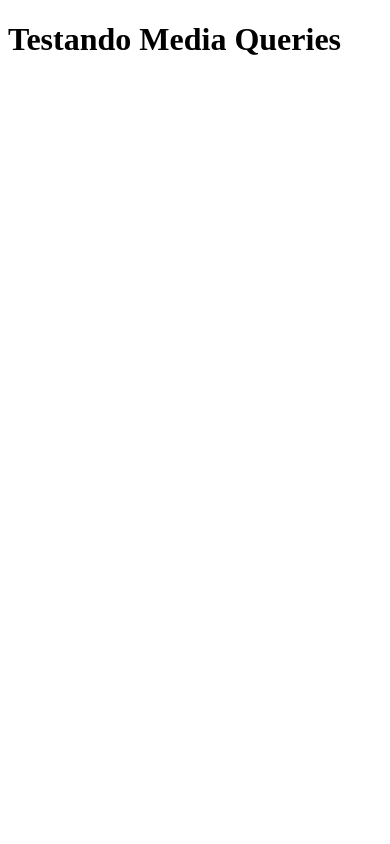
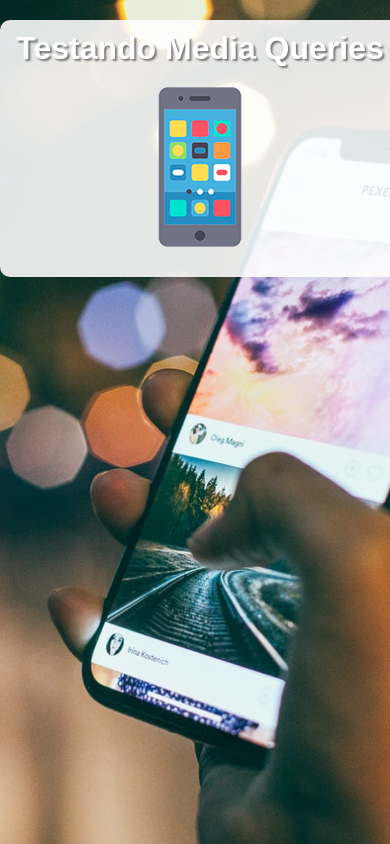
Before and after one commit to Anguna/HTML-e-CSS, a plain HTML site: page exercicios/ex026/mq004/index.html in a window 390 px wide. Drawn offline with Linux system fonts and the light colour scheme.

Commit message:
mobile first

```diff
--- /dev/null
+++ b/exercicios/ex026/mq004/estilos/style.css
@@ -0,0 +1,48 @@
+@charset "UTF-8";
+
+/* Versão Mobile first */
+
+* {
+    font-family: Arial, Helvetica, sans-serif;
+    font-size: 1em;
+    margin: 0px;
+    padding: 0px;
+    box-sizing: border-box;
+}
+
+html {
+    height: 100vh;
+}
+
+body {
+    background: black url(../imagens/back-phone.jpg) no-repeat;
+    background-size: cover;
+    background-position: center center;
+}
+
+main {
+    background-color: rgba(255, 255, 255, 0.878);
+    width: 400px;
+    margin: auto;
+    margin-top: 20px;
+    border-radius: 10px;
+    padding: 10px;
+}
+
+h1{
+    text-align: center;
+    color: white;
+    font-size: 2em;
+    text-shadow: 2px 2px 2px rgba(0, 0, 0, 0.479);
+}
+
+img{
+    display: block;
+    margin: auto;
+}
+
+img#phone { display: block;}
+img#tablet { display: none;}
+img#print { display: none;}
+img#pc { display: none;}
+img#tv { display: none;}
--- a/exercicios/ex026/mq004/index.html
+++ b/exercicios/ex026/mq004/index.html
@@ -4,10 +4,17 @@
     <meta charset="UTF-8">
     <meta name="viewport" content="width=device-width, initial-scale=1.0">
     <title>Media Query</title>
+    <link rel="stylesheet" href="estilos/style.css" media="all">
+    <link rel="stylesheet" href="estilos/media-query.css">
 </head>
 <body>
     <main>
         <h1>Testando Media Queries</h1>
+        <img id="phone" src="imagens/icon-phone.png" alt="Acessando via smartphone">
+        <img id="tablet" src="imagens/icon-tablet.png" alt="Acessando via tablet">
+        <img id="print" src="imagens/icon-print.png" alt="verão para impressão">
+        <img id="pc" src="imagens/icon-pc.png" alt="Versão para desktop">
+        <img id="tv" src="imagens/icon-tv.png" alt="Versão para TV">
     </main>
 </body>
 </html>
```
Also changed, not shown: exercicios/ex026/mq004/estilos/media-query.css (added, +7 -0 lines).
